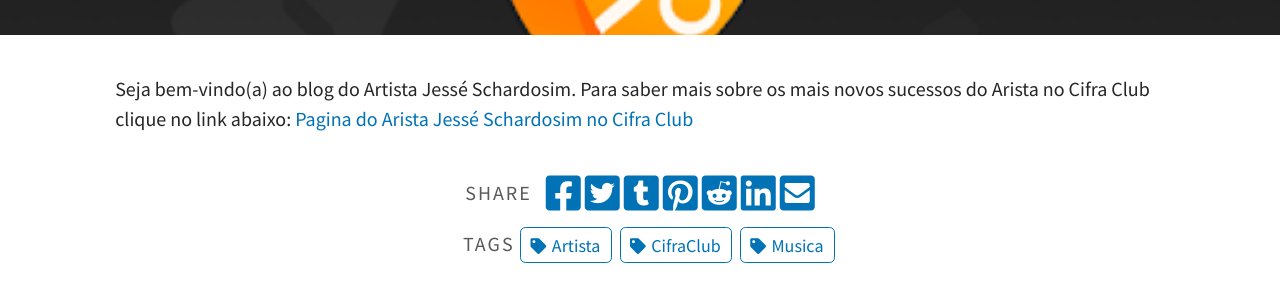
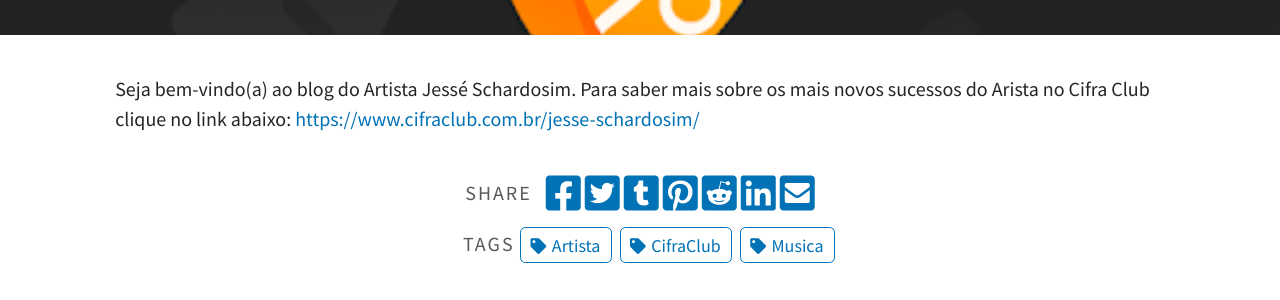
Before and after one commit to haze1997/haze1997.github.io, a Jekyll site: the page built from _posts/2023-08-03-pagina-oficial-do-artista-no-cifraclub.md, in a window 1280 px wide. Shown: the part 299-599 px from the top of the page. Built offline with Jekyll 4.4.1, drawn with Linux system fonts in a browser that asks for light colours; a script that is not in the unit is left out.

Commit message:
Update 2023-08-03-pagina-oficial-do-artista-no-cifraclub.md

```diff
--- a/_posts/2023-08-03-pagina-oficial-do-artista-no-cifraclub.md
+++ b/_posts/2023-08-03-pagina-oficial-do-artista-no-cifraclub.md
@@ -9,4 +9,4 @@ categories: Musica
 
 Seja bem-vindo(a) ao blog do Artista Jessé Schardosim.
 Para saber mais sobre os mais novos sucessos do Arista no Cifra Club clique no link abaixo:
-[Pagina do Arista Jessé Schardosim no Cifra Club](https://www.cifraclub.com.br/jesse-schardosim/)
+<a href="https://www.cifraclub.com.br/jesse-schardosim/" target="_blank">https://www.cifraclub.com.br/jesse-schardosim/</a>
```
